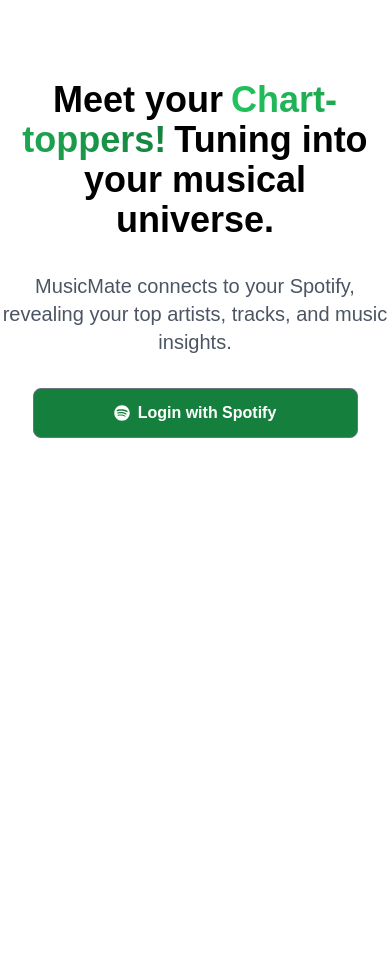
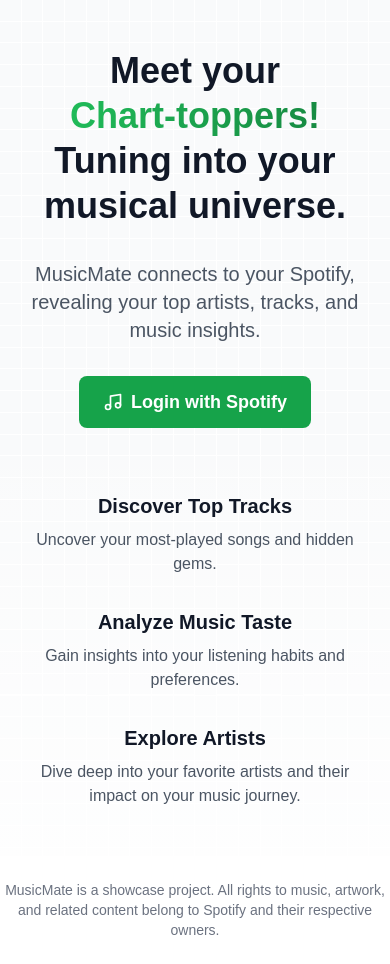
Before and after one commit to ankiiisharma/MusicMate, a Next.js app in the folder frontend/: page / in a window 390 px wide. Before the commit the page ends 844 px from the top, so only its background shows below. Built offline with nearby package versions, Linux system fonts and the light colour scheme; no server answers.

Commit message:
fix: build error fixed

```diff
--- a/frontend/src/app/page.tsx
+++ b/frontend/src/app/page.tsx
@@ -1,66 +1,91 @@
-'use client';
+'use client'
 
-import {signIn, useSession} from 'next-auth/react'
+import { signIn, useSession } from 'next-auth/react'
 import { useRouter } from 'next/navigation'
 import { useEffect } from 'react'
-import { LogOut } from "lucide-react"
-import { FaSpotify } from "react-icons/fa";
+import { LogOut, Music } from "lucide-react"
 
-export default function HomePage(){
-  const {data: session} = useSession();
-  const router = useRouter();
+export default function HomePage() {
+  const { data: session } = useSession()
+  const router = useRouter()
 
-  useEffect(()=>{
-    if(session){
-      router.push('/dashboard');
+  useEffect(() => {
+    if (session) {
+      router.push('/dashboard')
     }
   }, [session, router])
 
-  return(
-    <>
-        <section className="container w-full bg-white">
-        <div className="grid place-items-center lg:max-w-screen-xl gap-8 mx-auto py-20 md:py-32">
-          <div className="text-center space-y-8">
+  return (
+    <div className="min-h-screen bg-white text-gray-900 relative overflow-hidden">
+      {/* Tight Square Grid Background with Fading Effect */}
+      <div className="absolute inset-0 z-0">
+        <div className="absolute inset-0 grid grid-cols-[repeat(auto-fill,minmax(20px,1fr))] gap-[1px]">
+          {Array.from({ length: 2500 }).map((_, i) => (
+            <div key={i} className="aspect-square bg-gray-50"></div>
+          ))}
+        </div>
+        <div className="absolute inset-x-0 bottom-0 h-[550px] bg-gradient-to-t from-white to-transparent"></div>
+      </div>
 
-
-            <div className="max-w-screen-md mx-auto text-center text-4xl md:text-6xl font-bold">
-              <h1>
+      {/* Content */}
+      <div className="relative z-10">
+        <div className="container mx-auto px-4 py-12 md:py-24">
+          <div className="max-w-4xl mx-auto text-center space-y-8">
+            <h1 className="text-4xl md:text-6xl font-bold leading-tight">
               Meet your
-                <span className="text-transparent px-2 bg-gradient-to-r from-green-500 to-green-700 bg-clip-text">
+              <span className="block text-transparent bg-clip-text bg-gradient-to-r from-green-500 to-green-700">
                 Chart-toppers!
               </span>
               Tuning into your musical universe.
             </h1>
-            </div>
 
-            <p className="max-w-screen-sm mx-auto text-xl text-gray-600">
-              {`MusicMate connects to your Spotify, revealing your top artists, tracks, and music insights.`}
+            <p className="text-xl text-gray-600 max-w-2xl mx-auto">
+              MusicMate connects to your Spotify, revealing your top artists, tracks, and music insights.
             </p>
 
-            <div className="space-y-4 md:space-y-0 md:space-x-4 justify-center items-center flex">
-                {!session ?(
+            <div className="flex justify-center">
+              {!session ? (
                 <button
-              onClick={()=>signIn('spotify')}
-              className="w-5/6 md:w-1/4 font-bold group/arrow bg-green-700 hover:bg-green-800 text-white item-center flex py-3 text-center px-2 rounded-lg border border-gray-500 items-center justify-center">
-                <FaSpotify className="mr-2"/>
+                  onClick={() => signIn('spotify')}
+                  className="bg-green-600 hover:bg-green-700 text-white font-bold py-3 px-6 rounded-lg text-lg transition-all duration-300 ease-in-out transform hover:scale-105 flex items-center"
+                >
+                  <Music className="mr-2 h-5 w-5" />
                   Login with Spotify
-
-              </button>) :(
-                   <button className="w-5/6 md:w-1/4 font-bold group/arrow bg-green-700 hover:bg-green-800 text-white item-center flex py-3 text-center px-2 rounded-lg border border-gray-500 items-center justify-center">
-                   <LogOut /> Log Out
-
+                </button>
+              ) : (
+                <button
+                  onClick={() => router.push('/dashboard')}
+                  className="bg-green-600 hover:bg-green-700 text-white font-bold py-3 px-6 rounded-lg text-lg transition-all duration-300 ease-in-out transform hover:scale-105 flex items-center"
+                >
+                  <LogOut className="mr-2 h-5 w-5" />
+                  Go to Dashboard
                 </button>
               )}
             </div>
           </div>
 
-          <div className="relative group mt-14">
-            <div className="absolute top-2 lg:-top-8 left-1/2 transform -translate-x-1/2 w-[90%] mx-auto h-24 lg:h-80 bg-green-400/50 rounded-full blur-3xl"></div>
-            <div className="absolute bottom-0 left-0 w-full h-20 md:h-28 bg-gradient-to-b from-white/0 via-white/50 to-white rounded-lg"></div>
+          {/* Features Section */}
+          <div className="mt-16 grid md:grid-cols-3 gap-8">
+            {[
+              { title: "Discover Top Tracks", description: "Uncover your most-played songs and hidden gems." },
+              { title: "Analyze Music Taste", description: "Gain insights into your listening habits and preferences." },
+              { title: "Explore Artists", description: "Dive deep into your favorite artists and their impact on your music journey." },
+            ].map((feature, index) => (
+              <div key={index} className="text-center">
+                <h3 className="text-xl font-bold mb-2">{feature.title}</h3>
+                <p className="text-gray-600">{feature.description}</p>
+              </div>
+            ))}
           </div>
         </div>
-      </section>
-    </>
+
+        {/* Disclaimer */}
+        <footer className="text-center py-6 text-sm text-gray-500 bg-white/80 backdrop-blur-sm">
+          <p>
+            MusicMate is a showcase project. All rights to music, artwork, and related content belong to Spotify and their respective owners.
+          </p>
+        </footer>
+      </div>
+    </div>
   )
-
 }
```
Lines whose indentation alone changed are shown as unchanged.
